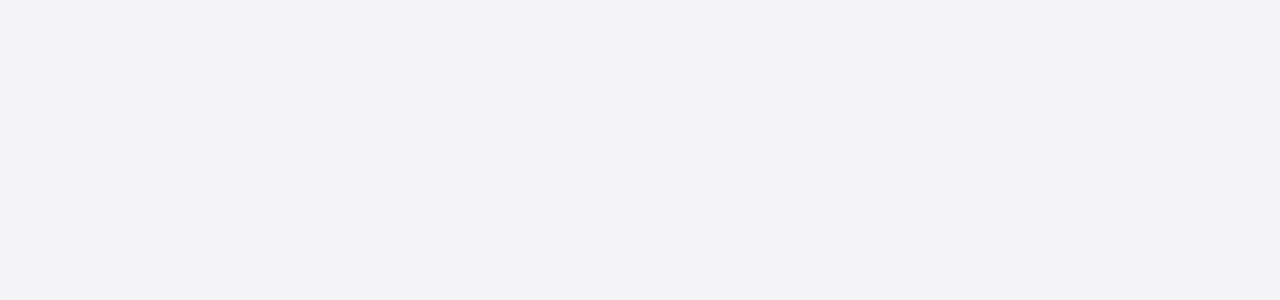
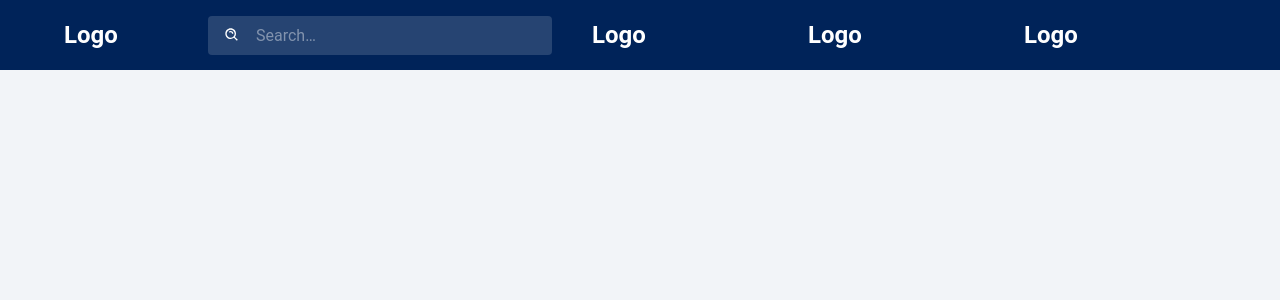
Before and after one commit to checkiamsiam/nextdoor_frontend, a Next.js app: page / in a window 1280 px wide. Shown: the top 300 px of the page. Built offline with nearby package versions, Linux system fonts and the light colour scheme.

Commit message:
header making start

```diff
--- a/src/components/common/Header.tsx
+++ /dev/null
@@ -1,10 +0,0 @@
-import React from 'react';
-
-const Header = () => {
-  return (
-    <div>
-    </div>
-  );
-};
-
-export default Header;
--- /dev/null
+++ b/src/components/common/Header/Header.tsx
@@ -0,0 +1,75 @@
+import { Box, Container, Grid, InputBase, Typography, alpha, styled } from "@mui/material";
+import { BiSearchAlt } from "react-icons/bi";
+
+const Search = styled("div")(({ theme }) => ({
+  position: "relative",
+  borderRadius: theme.shape.borderRadius,
+  backgroundColor: alpha(theme.palette.common.white, 0.15),
+  "&:hover": {
+    backgroundColor: alpha(theme.palette.common.white, 0.25),
+  },
+  marginRight: theme.spacing(2),
+  marginLeft: 0,
+  width: "100%",
+  [theme.breakpoints.up("sm")]: {
+    marginLeft: theme.spacing(3),
+    width: "auto",
+  },
+}));
+
+const SearchIconWrapper = styled("div")(({ theme }) => ({
+  padding: theme.spacing(0, 2),
+  height: "100%",
+  position: "absolute",
+  pointerEvents: "none",
+  display: "flex",
+  alignItems: "center",
+  justifyContent: "center",
+}));
+
+const StyledInputBase = styled(InputBase)(({ theme }) => ({
+  color: "inherit",
+  "& .MuiInputBase-input": {
+    padding: theme.spacing(1, 1, 1, 0),
+    // vertical padding + font size from searchIcon
+    paddingLeft: `calc(1em + ${theme.spacing(4)})`,
+    transition: theme.transitions.create("width"),
+    width: "100%",
+    [theme.breakpoints.up("md")]: {
+      width: "20ch",
+    },
+  },
+}));
+
+const Header = () => {
+  return (
+    <Box sx={{ bgcolor: "background.secondary", color: "white" }}>
+      <Container fixed>
+        <Grid container sx={{ height: "70px" }} direction="row" justifyContent="space-between" alignItems="center">
+          <Grid item md={1}>
+            <Typography variant="h4">Logo</Typography>
+          </Grid>
+          <Grid item md={4}>
+            <Search>
+              <SearchIconWrapper>
+                <BiSearchAlt />
+              </SearchIconWrapper>
+              <StyledInputBase placeholder="Search…" inputProps={{ "aria-label": "search" }} />
+            </Search>
+          </Grid>
+          <Grid item md={2}>
+            <Typography variant="h4">Logo</Typography>
+          </Grid>
+          <Grid item md={2}>
+            <Typography variant="h4">Logo</Typography>
+          </Grid>
+          <Grid item md={2}>
+            <Typography variant="h4">Logo</Typography>
+          </Grid>
+        </Grid>
+      </Container>
+    </Box>
+  );
+};
+
+export default Header;
--- a/src/layout/MainLayout.tsx
+++ b/src/layout/MainLayout.tsx
@@ -1,4 +1,4 @@
-import Header from "@/components/common/Header";
+import Header from "@/components/common/Header/Header";
 import React from "react";
 
 const MainLayout = ({ children }: { children: React.ReactNode }) => {
--- a/src/styles/globals.css
+++ b/src/styles/globals.css
@@ -10,8 +10,14 @@ body {
   overflow-x: hidden;
 }
 
+*{
+  margin: 0px;
+  padding: 0px;
+  font-family: 'Roboto', sans-serif;
+  box-sizing: border-box;
+}
+
 body {
-  font-family: 'Roboto', sans-serif;
   background-color: #F2F4F8;
 }
 
--- a/src/utils/theme/typography.ts
+++ b/src/utils/theme/typography.ts
@@ -29,7 +29,7 @@ export function responsiveFontSizes({
 }
 
 const typography = {
-  fontFamily: "'Roboto', 'sans-serif'",
+  fontFamily: "'Roboto', sans-serif",
   fontWeightRegular: 400,
   fontWeightMedium: 600,
   fontWeightBold: 700,
```
